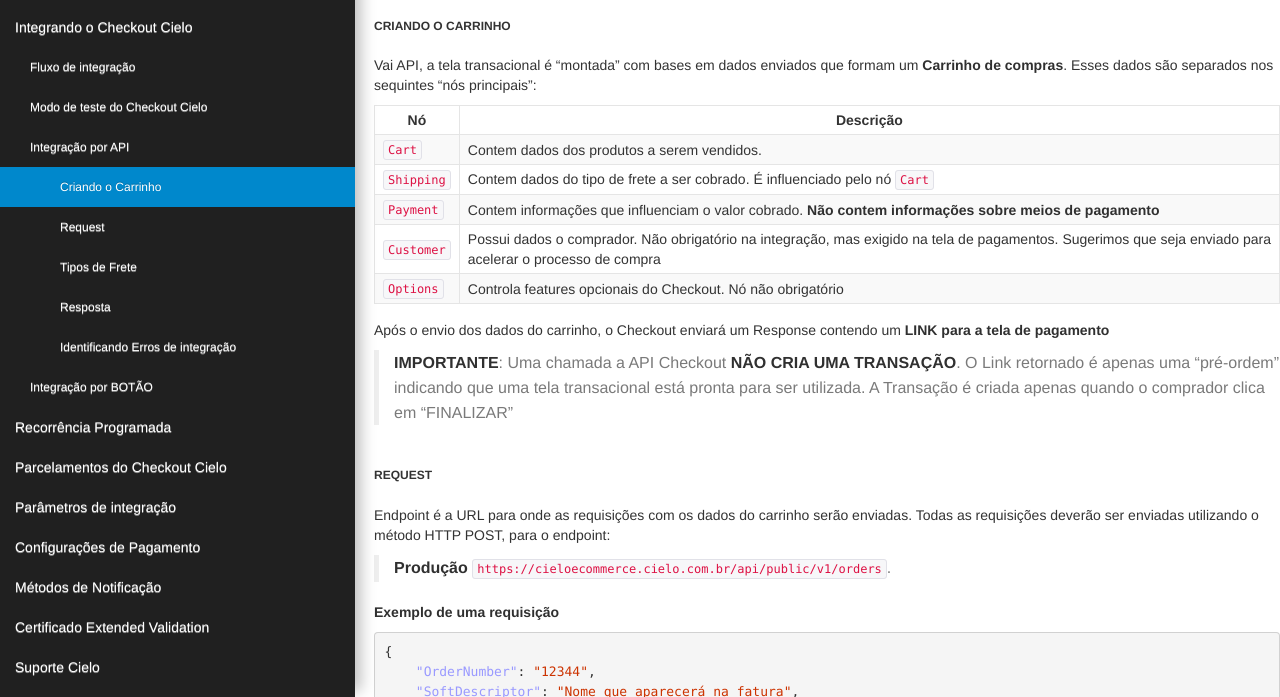
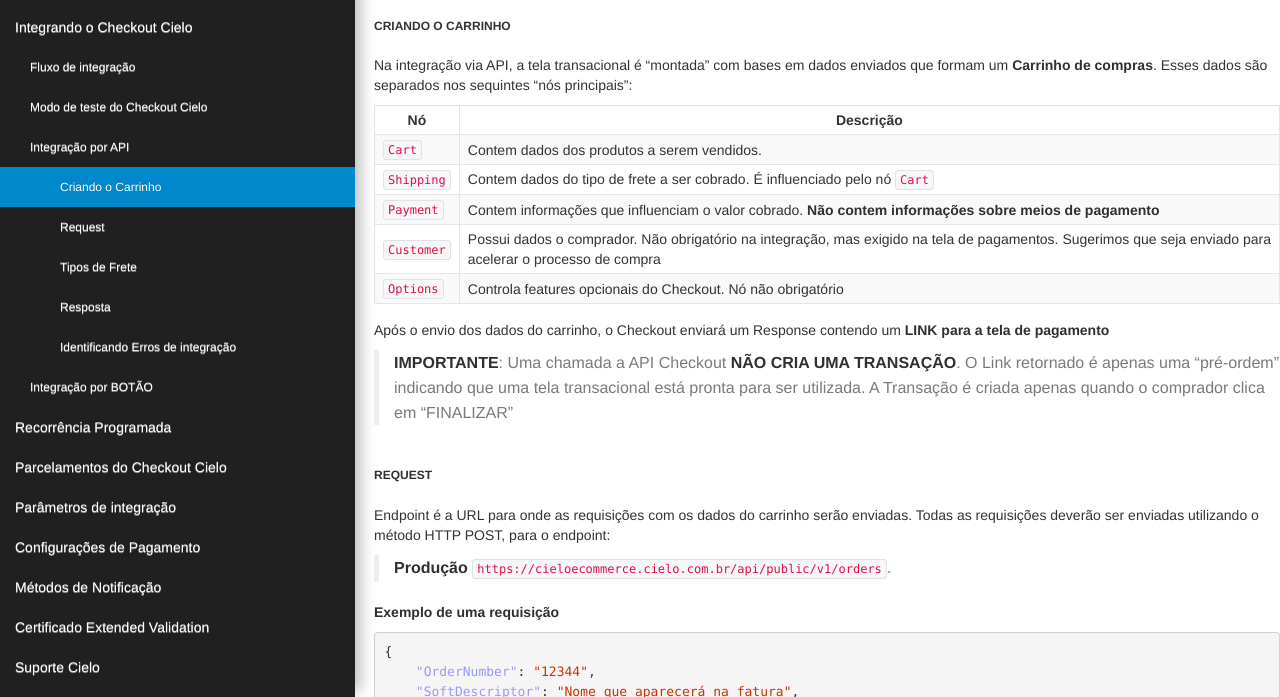
Before and after one commit to DeveloperCielo/Tutorial, a Jekyll site: the page built from _posts/2017-08-25-Checkout.md, in a window 1280 px wide and 900 px high, scrolled down 8951 px, cut to the strip 203-900 px from the top of the window. Built offline with Jekyll 4.4.1, drawn with Linux system fonts in a browser that asks for light colours; some web fonts are replaced.

Commit message:
Updated '_posts/2017-08-25-Checkout.md' via CloudCannon

```diff
--- a/_posts/2017-08-25-Checkout.md
+++ b/_posts/2017-08-25-Checkout.md
@@ -305,7 +305,7 @@
 ### Criando o Carrinho
 
 
-Vai API, a tela transacional é "montada" com bases em dados enviados que formam um **Carrinho de compras**.
+Na integração via API, a tela transacional é "montada" com bases em dados enviados que formam um **Carrinho de compras**.
 Esses dados são separados nos sequintes "nós principais":
 
 
@@ -318,9 +318,6 @@
 | `Options`  | Controla features opcionais do Checkout. Nó não obrigatório                                                                                               |
 
 
-
-
-
 Após o envio dos dados do carrinho, o Checkout enviará um Response contendo um **LINK para a tela de pagamento**
 
 
@@ -328,7 +325,7 @@
 
 
 
-### Request
+### **Request**
 
 Endpoint é a URL para onde as requisições com os dados do carrinho serão enviadas. Todas as requisições deverão ser enviadas utilizando o método HTTP POST, para o endpoint:
 
```
